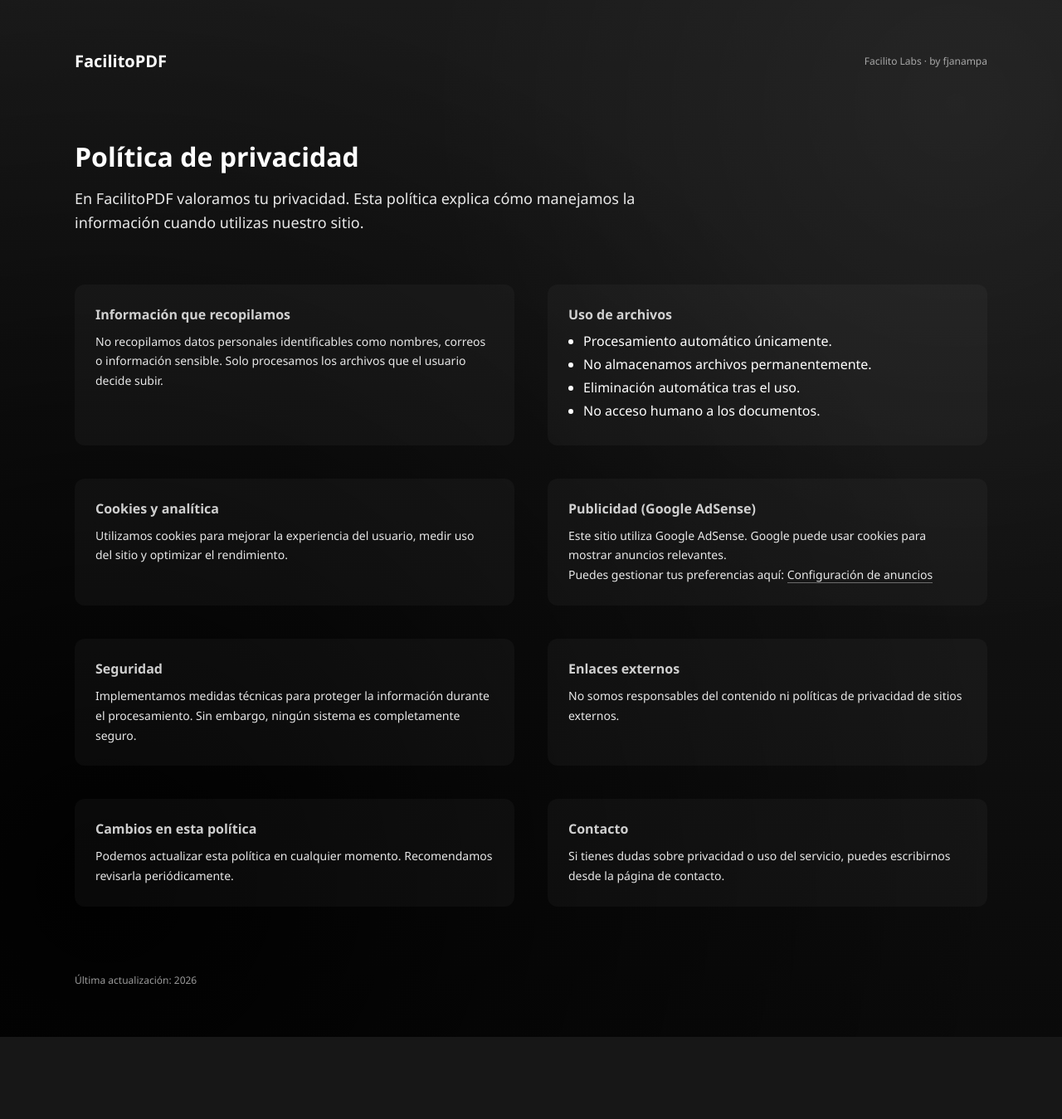
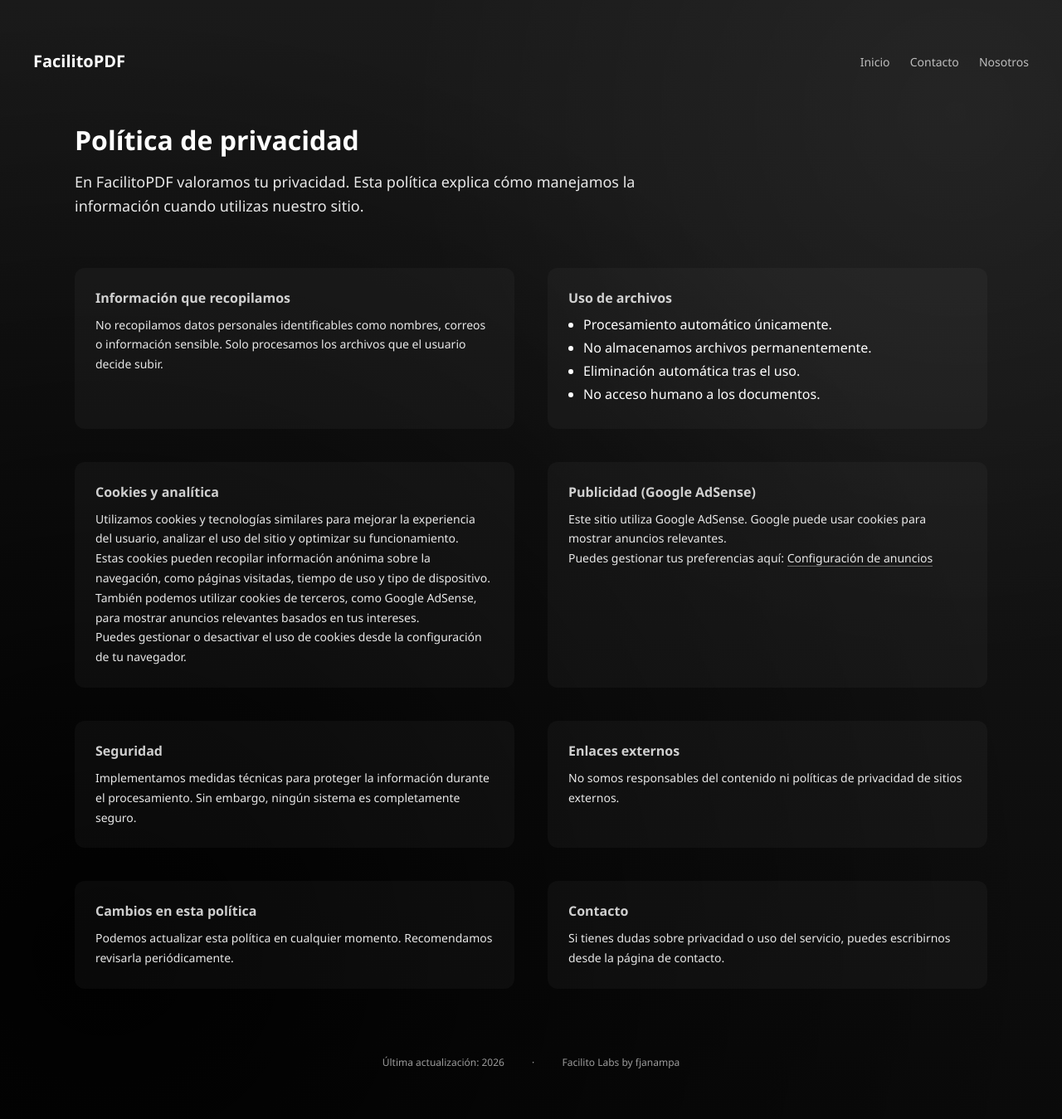
Before and after one commit to FrankJanampa/Facilitopdf, a Flask app: page /privacy in a window 1280 px wide. Shown: the whole page at 83% size. Before the commit the page ends 1250 px from the top, so only its background shows below. Run offline with Flask 3, Linux system fonts and the light colour scheme.

Commit message:
actualización de la app

```diff
--- a/templates/privacy.html
+++ b/templates/privacy.html
@@ -126,9 +126,33 @@ body{
     width: 100%;
 }
 
+.navbar{
+    display:flex;
+    justify-content:space-between;
+    align-items:center;
+    margin-bottom:60px;
+}
+
+.nav-logo{
+    font-size:20px;
+    font-weight:600;
+}
+
+.nav-links a{
+    margin-left:20px;
+    text-decoration:none;
+    color: rgba(255,255,255,0.7);  /* 🔥 quita azul */
+    font-size:14px;
+}
+
+.nav-links a:hover{
+    color:white;
+}
+/* FOOTER */
 .footer{
     margin-top:80px;
     font-size:12px;
+    text-align:center;
     opacity:0.6;
 }
 
@@ -143,13 +167,16 @@ body{
 
 <body>
 
+<div class="navbar">
+    <div class="nav-logo">FacilitoPDF</div>
+    <div class="nav-links">
+        <a href="{{ url_for('index') }}">Inicio</a>
+        <a href="{{ url_for('contacto') }}">Contacto</a>
+        <a href="{{ url_for('about') }}">Nosotros</a>
+    </div>
+</div>
+
 <div class="container">
-
-    <!-- HEADER -->
-    <div class="header">
-        <div class="logo">FacilitoPDF</div>
-        <div class="brand">Facilito Labs · by fjanampa</div>
-    </div>
 
     <!-- HERO -->
     <div class="hero">
@@ -183,8 +210,19 @@ body{
         <div class="block">
             <h2>Cookies y analítica</h2>
             <p>
-                Utilizamos cookies para mejorar la experiencia del usuario, medir uso del sitio
-                y optimizar el rendimiento.
+                Utilizamos cookies y tecnologías similares para mejorar la experiencia del usuario,
+                analizar el uso del sitio y optimizar su funcionamiento.
+            </p>
+            <p>
+                Estas cookies pueden recopilar información anónima sobre la navegación, como páginas visitadas,
+                tiempo de uso y tipo de dispositivo.
+            </p>
+            <p>
+                También podemos utilizar cookies de terceros, como Google AdSense, para mostrar anuncios relevantes
+                basados en tus intereses.
+            </p>
+            <p>
+                Puedes gestionar o desactivar el uso de cookies desde la configuración de tu navegador.
             </p>
         </div>
 
@@ -232,10 +270,12 @@ body{
 
     </div>
 
-    <!-- FOOTER -->
-    <div class="footer">
-        Última actualización: 2026
-    </div>
+<!-- FOOTER -->
+<div class="footer">
+    Última actualización: 2026
+    <span style="margin: 0 30px;">·</span>
+    Facilito Labs  by fjanampa
+</div>
 
 </div>
 
--- a/templates/terms.html
+++ b/templates/terms.html
@@ -175,9 +175,9 @@ body{
 <div class="navbar">
     <div class="nav-logo">FacilitoPDF</div>
     <div class="nav-links">
-        <a href="/">Inicio</a>
-        <a href="/privacy">Privacidad</a>
-        <a href="/contact">Contacto</a>
+        <a href="{{ url_for('index') }}">Inicio</a>
+        <a href="{{ url_for('contacto') }}">Contacto</a>
+        <a href="{{ url_for('about') }}">Nosotros</a>
     </div>
 </div>
 
```
